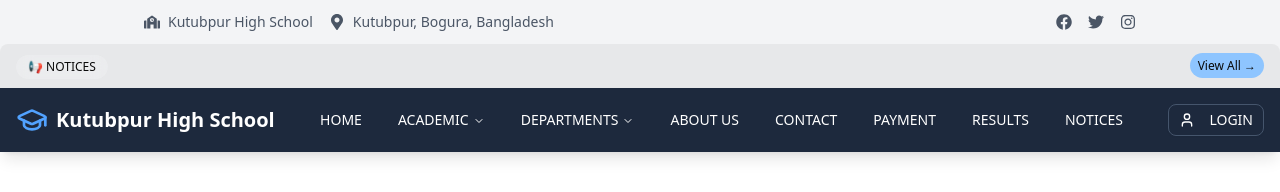
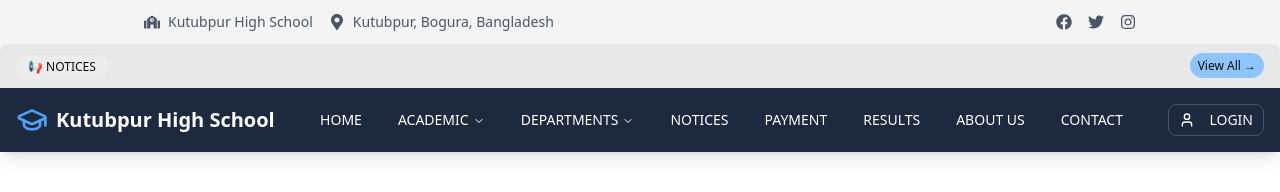
Before and after one commit to abuhosain/school-management-system-frontend, a Next.js app: page / in a window 1280 px wide. Shown: the top 192 px of the page. Built offline with nearby package versions, Linux system fonts and the light colour scheme.

Commit message:
nav done

```diff
--- a/src/components/nav/Navbar.tsx
+++ b/src/components/nav/Navbar.tsx
@@ -26,11 +26,11 @@ import {
 import { Separator } from "@/components/ui/separator";
 
 const navigationItems = [
+  { label: "NOTICES", href: "/notices" },
+   { label: "PAYMENT", href: "/payment" },
+  { label: "RESULTS", href: "/result" },
   { label: "ABOUT US", href: "/about" },
   { label: "CONTACT", href: "/contact" },
-  { label: "PAYMENT", href: "/payment" },
-  { label: "RESULTS", href: "/result" },
-  { label: "NOTICES", href: "/notices" },
 ];
 
 const academicItems = [
@@ -180,7 +180,7 @@ export default function Navbar() {
                 <NavigationMenuLink asChild>
                   <Link
                     href={"/"}
-                    className="group inline-flex h-9 w-max items-center justify-center rounded-md bg-transparent px-4 py-2 text-sm font-medium text-white transition-colors hover:bg-slate-700 hover:text-white focus:bg-slate-700 focus:text-white focus:outline-none disabled:pointer-events-none disabled:opacity-50"
+                    className="group inline-flex h-9 w-max items-center justify-center rounded-md bg-transparent px-4 py-2 text-sm font-medium text-white transition-colors hover:bg-white hover:text-black focus:bg-white focus:text-balck focus:outline-none disabled:pointer-events-none disabled:opacity-50"
                   >
                     {"HOME"}
                   </Link>
@@ -189,7 +189,7 @@ export default function Navbar() {
 
               {/* Academic Dropdown */}
               <NavigationMenuItem>
-                <NavigationMenuTrigger className="group inline-flex h-9 w-max items-center justify-center rounded-md bg-transparent px-4 py-2 text-sm font-medium text-white transition-colors hover:bg-slate-700 hover:text-white focus:bg-slate-700 focus:text-white focus:outline-none disabled:pointer-events-none disabled:opacity-50 data-[active]:bg-slate-700/50 data-[state=open]:bg-slate-700/50">
+                <NavigationMenuTrigger className="group inline-flex h-9 w-max items-center justify-center rounded-md bg-transparent px-4 py-2 text-sm font-medium text-white transition-colors hover:bg-white hover:text-black focus:bg-white focus:text-black focus:outline-none disabled:pointer-events-none disabled:opacity-50 data-[active]:bg-white data-[state=open]:bg-white">
                   ACADEMIC
                 </NavigationMenuTrigger>
                 <NavigationMenuContent>
@@ -215,7 +215,7 @@ export default function Navbar() {
 
               {/* Departments Dropdown */}
               <NavigationMenuItem>
-                <NavigationMenuTrigger className="group inline-flex h-9 w-max items-center justify-center rounded-md bg-transparent px-4 py-2 text-sm font-medium text-white transition-colors hover:bg-slate-700 hover:text-white focus:bg-slate-700 focus:text-white focus:outline-none disabled:pointer-events-none disabled:opacity-50 data-[active]:bg-slate-700/50 data-[state=open]:bg-slate-700/50">
+                <NavigationMenuTrigger className="group inline-flex h-9 w-max items-center justify-center rounded-md bg-transparent px-4 py-2 text-sm font-medium text-white transition-colors hover:bg-white hover:text-black focus:bg-white focus:text-black focus:outline-none disabled:pointer-events-none disabled:opacity-50 data-[active]:bg-white data-[state=open]:bg-white">
                   DEPARTMENTS
                 </NavigationMenuTrigger>
                 <NavigationMenuContent>
@@ -244,7 +244,7 @@ export default function Navbar() {
                   <NavigationMenuLink asChild>
                     <Link
                       href={href}
-                      className="group inline-flex h-9 w-max items-center justify-center rounded-md bg-transparent px-4 py-2 text-sm font-medium text-white transition-colors hover:bg-slate-700 hover:text-white focus:bg-slate-700 focus:text-white focus:outline-none disabled:pointer-events-none disabled:opacity-50"
+                      className="group inline-flex h-9 w-max items-center justify-center rounded-md bg-transparent px-4 py-2 text-sm font-medium text-white transition-colors hover:bg-white hover:text-black focus:bg-white focus:text-balck focus:outline-none disabled:pointer-events-none disabled:opacity-50"
                     >
                       {label}
                     </Link>
```
